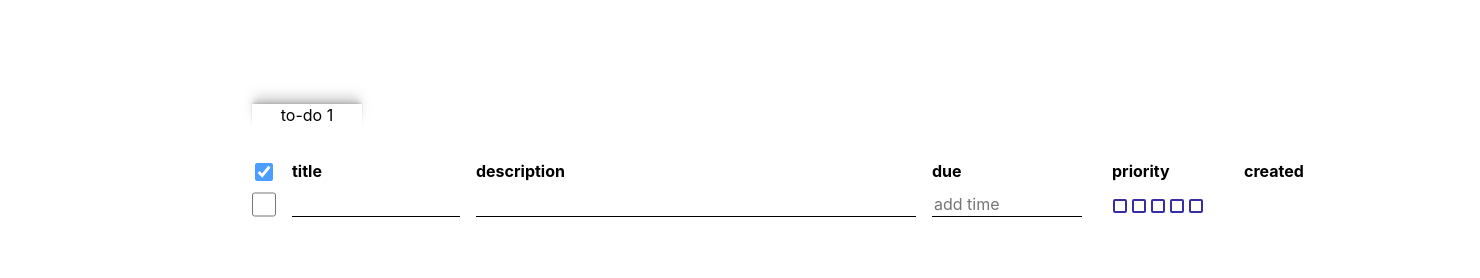
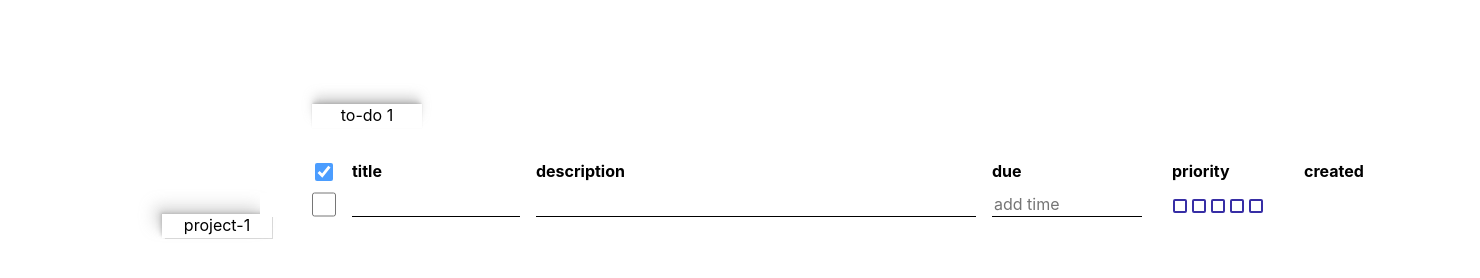
Before and after one commit to Zardoz8901/to-do-list, a website built with webpack: page src/index.html in a window 1280 px wide. Shown: the whole page, 1480 px wide, since content can reach past the window. Built offline with nearby package versions, Linux system fonts and the light colour scheme; files whose address does not match are found by name.

Commit message:
Mock-up project navbar

```diff
--- a/src/index.html
+++ b/src/index.html
@@ -7,7 +7,15 @@
     </head>
     <body>
         <div class="grid-wrap">
-            <div id="navbar"></div>
+            <div id="navbar">
+                <div class="spacer"></div>
+                <div class="project-container">
+                    <div class="arrow-down" id="new-project"></div>
+                    <div class="project" id="project-1">
+                        project-1
+                    </div>
+                </div>
+            </div>
             <div id="tabholder">
                 <div class="arrow" id="new-tab"></div>
             </div>
--- a/src/style.css
+++ b/src/style.css
@@ -62,6 +62,23 @@ h6 {
         -0.8px -24.5px 27.6px -1.8px hsl(var(--shadow-color) / 0.37),
         -1.2px -37.3px 42px -2.1px hsl(var(--shadow-color) / 0.37),
         -1.8px -55px 61.9px -2.5px hsl(var(--shadow-color) / 0.37);
+
+    --shadow-elevation-corner-low: 0.5px 0.5px 0.8px hsl(var(--shadow-color) / 0.34),
+        0.8px 0.8px 1.3px -1.2px hsl(var(--shadow-color) / 0.34),
+        1.9px 2px 3.1px -2.5px hsl(var(--shadow-color) / 0.34);
+    --shadow-elevation-corner-medium: 0.5px 0.5px 0.8px hsl(var(--shadow-color) / 0.36),
+        -0.5px -0.5px 0.8px hsl(var(--shadow-color) / 0.36),
+        -1.6px -1.7px 2.6px -0.8px hsl(var(--shadow-color) / 0.36),
+        -4.1px -4.2px 6.6px -1.7px hsl(var(--shadow-color) / 0.36),
+        -9.9px -10.2px 16px -2.5px hsl(var(--shadow-color) / 0.36);
+    --shadow-elevation-corner-high: 0.5px 0.5px 0.8px hsl(var(--shadow-color) / 0.34),
+        2.8px 2.9px 4.5px -0.4px hsl(var(--shadow-color) / 0.34),
+        5.2px 5.4px 8.4px -0.7px hsl(var(--shadow-color) / 0.34),
+        8.6px 8.9px 13.9px -1.1px hsl(var(--shadow-color) / 0.34),
+        13.7px 14.2px 22.2px -1.4px hsl(var(--shadow-color) / 0.34),
+        21.4px 22.1px 34.6px -1.8px hsl(var(--shadow-color) / 0.34),
+        32.6px 33.6px 52.7px -2.1px hsl(var(--shadow-color) / 0.34),
+        48px 49.5px 77.6px -2.5px hsl(var(--shadow-color) / 0.34);
 }
 
 html {
@@ -97,8 +114,9 @@ body {
 }
 
 #navbar {
-    width: 160px;
+    width: 220px;
     grid-area: nav;
+    display: flex;
 }
 
 .to-do.table {
@@ -348,6 +366,59 @@ input[type='checkbox'] {
     left: 14px;
 }
 
+/* Spacer */
+
+.spacer {
+    display: flex;
+    height: 206px;
+}
+
+/* Projects */
+#navbar {
+    flex-direction: column;
+    align-items: flex-end;
+}
+
+.project-container {
+    display: flex;
+}
+
+.project {
+    order: 2;
+    text-align: center;
+    height: 24px;
+    width: 110px;
+    padding: 10;
+    margin: 8px;
+    box-shadow: var(--shadow-elevation-corner-medium);
+}
+
+.arrow-down {
+    order: 1;
+    z-index: 2;
+    display: flex;
+    position: relative;
+    top: 6px;
+    margin-right: 12px;
+    min-width: 24px;
+    height: 24px;
+    background-repeat: no-repeat;
+    background-image: url(/node_modules/@tabler/icons/icons/arrow-bar-down.svg);
+    transition: 0.1s ease-in-out;
+}
+
+.arrow-down:hover {
+    transform: scale(1.1);
+    background-color: lightgrey;
+    box-shadow: 0 0 2px 2px lightgrey;
+}
+
+.arrow-down:active {
+    transform: scale(0.9);
+    background-color: white;
+    box-shadow: none;
+}
+
 /* Max Width Settings */
 .header-priority,
 .priority-slider {
```
Also changed, not shown: dist/index.html.
